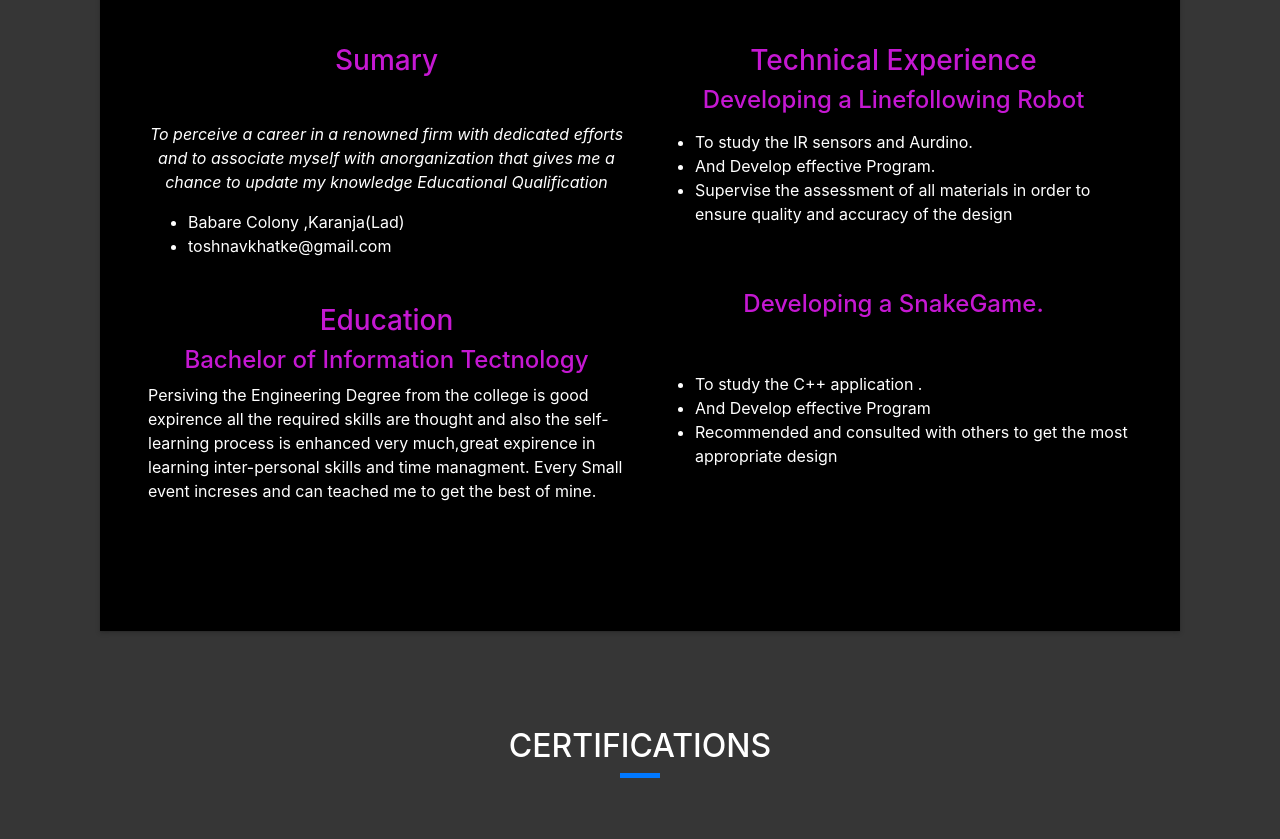
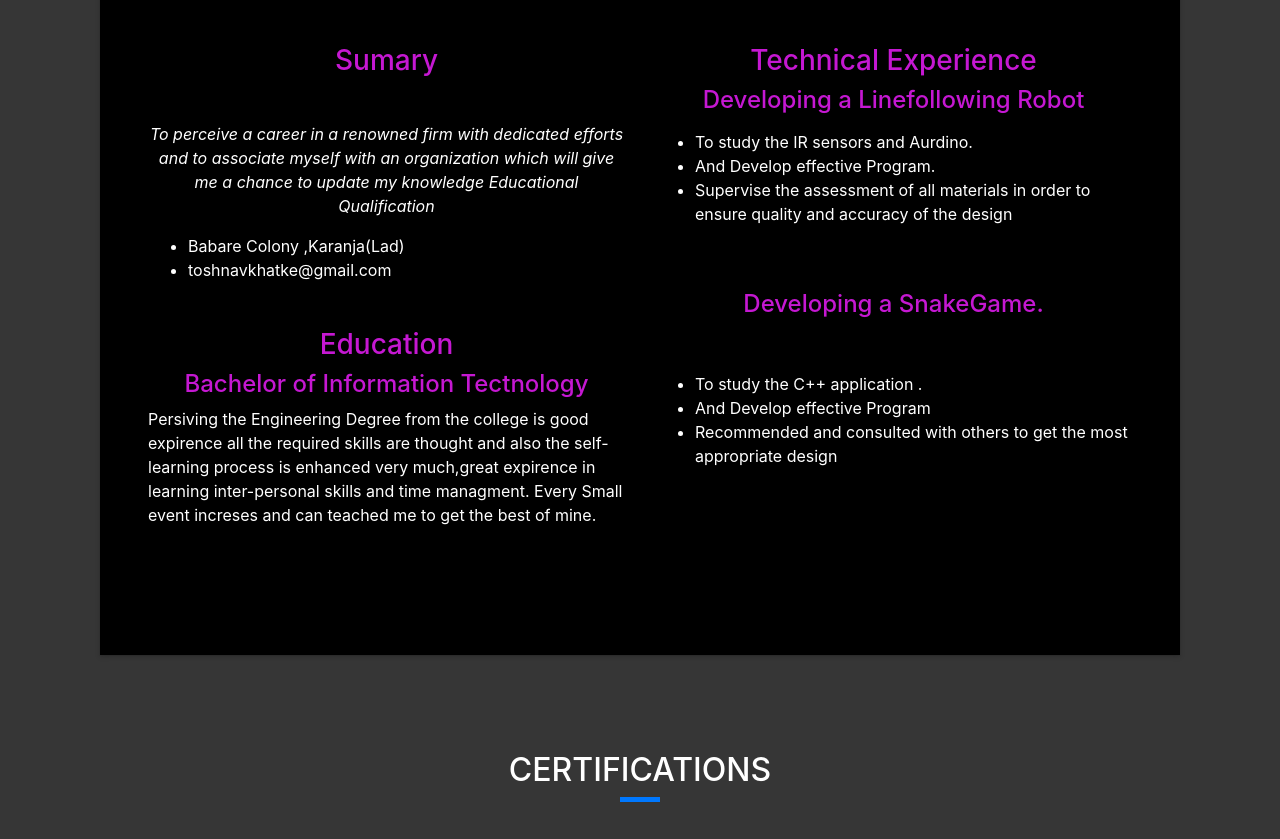
Before and after one commit to toshnav/Toshnav-Portfolio, a plain HTML site: page index.html in a window 1280 px wide. Shown: the part 1960-2799 px from the top of the page. Drawn offline with Linux system fonts and the light colour scheme; files whose address does not match are found by name.

Commit message:
Spell error

```diff
--- a/index.html
+++ b/index.html
@@ -173,7 +173,7 @@
           <h4 style="color: black;">------------</h4>
           <div class="subtitle-a" >
 
-            <p><em style="color: white; text-align: left; margin-bottom: 5%;">To perceive a career in a renowned firm with dedicated efforts and to associate myself with anorganization that gives me a chance to update my knowledge Educational Qualification </em></p>
+            <p><em style="color: white; text-align: left; margin-bottom: 5%;">To perceive a career in a renowned firm with dedicated efforts and to associate myself with an organization which will give me a chance to update my knowledge Educational Qualification </em></p>
             <p>
             <ul>
               <li style="color: white; text-align: left;">Babare Colony ,Karanja(Lad)</li>
```
